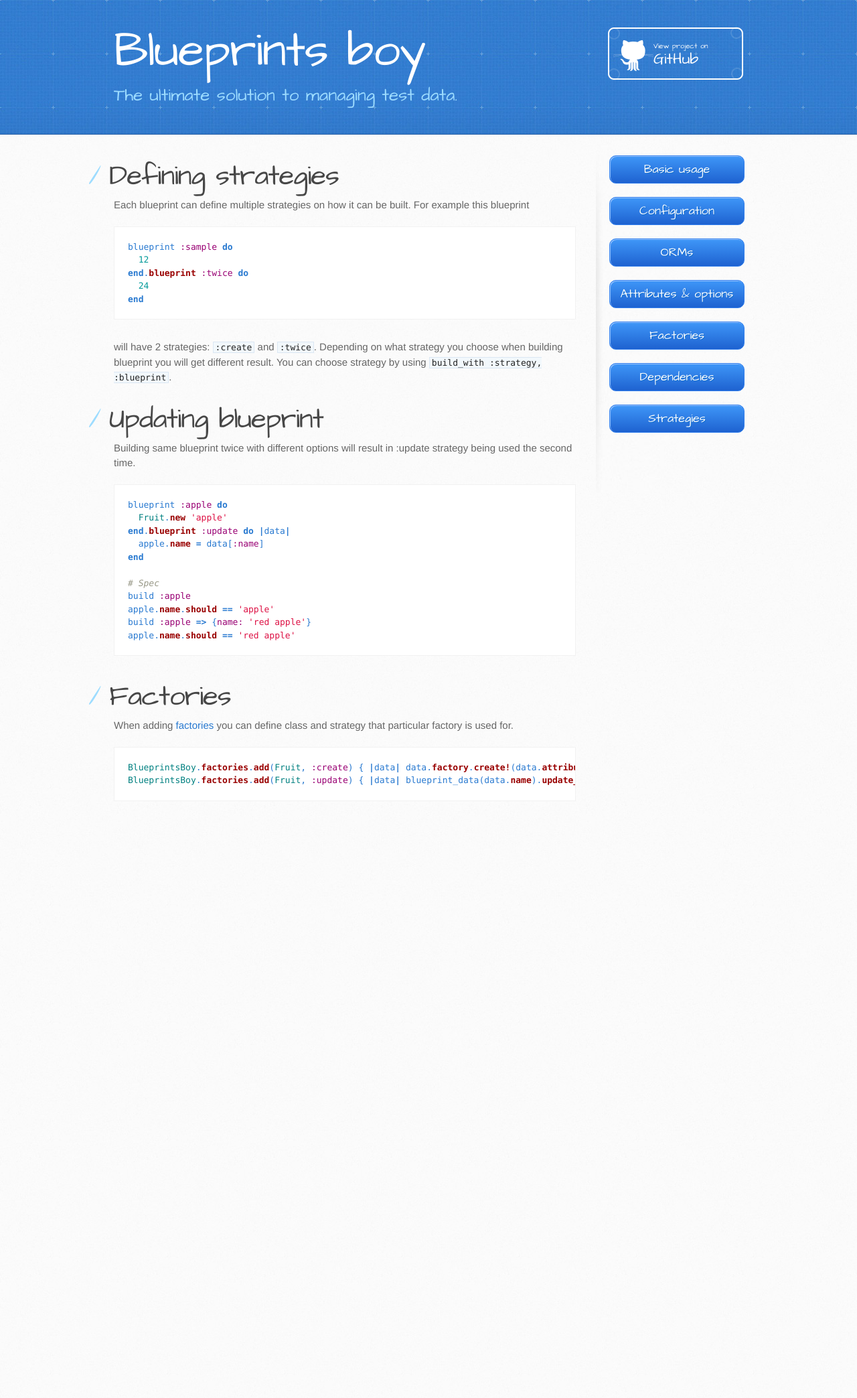
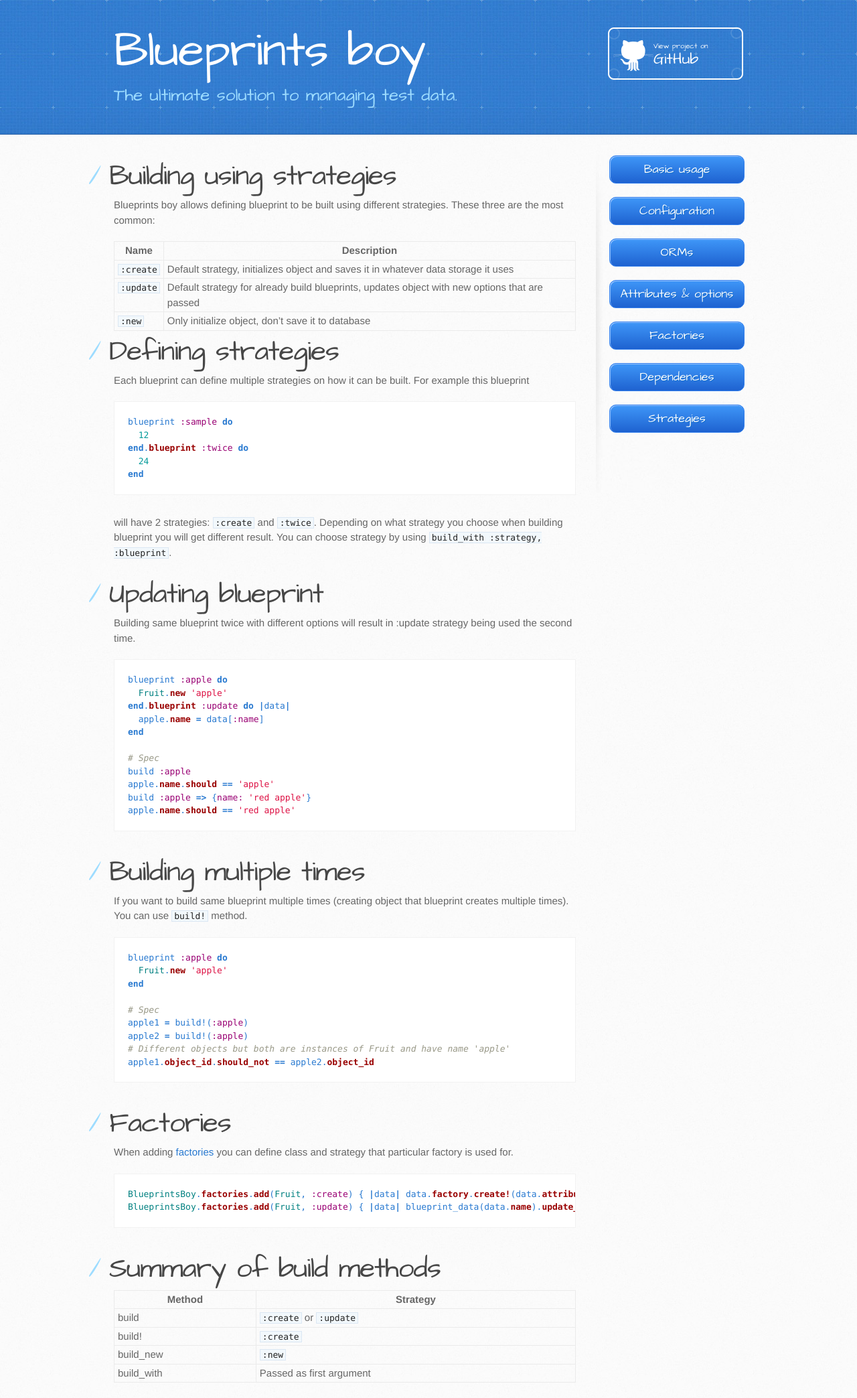
Before and after one commit to andriusch/blueprints_boy, a Jekyll site: the page built from _posts/2010-07-01-strategies.markdown, in a window 1280 px wide. Shown: the whole page at 67% size. Built offline with Jekyll 4.4.1, drawn with Linux system fonts in a browser that asks for light colours; before the commit the page ends 1248 px from its top, so only the background shows below that.

Commit message:
Added docs for build! and expanded on strategies

```diff
--- a/Gemfile
+++ b/Gemfile
@@ -1,2 +1,3 @@
 source 'https://rubygems.org'
+gem 'therubyracer'
 gem 'github-pages'
--- a/_posts/2010-07-01-strategies.markdown
+++ b/_posts/2010-07-01-strategies.markdown
@@ -2,6 +2,16 @@
 layout: application
 title: Strategies
 ---
+
+# Building using strategies
+
+Blueprints boy allows defining blueprint to be built using different strategies. These three are the most common:
+
+Name      | Description
+----------|------------
+`:create` | Default strategy, initializes object and saves it in whatever data storage it uses
+`:update` | Default strategy for already build blueprints, updates object with new options that are passed
+`:new`    | Only initialize object, don't save it to database
 
 # Defining strategies
 
@@ -36,6 +46,23 @@ build :apple => {name: 'red apple'}
 apple.name.should == 'red apple'
 {% endhighlight %}
 
+# Building multiple times
+
+If you want to build same blueprint multiple times (creating object that blueprint creates multiple times). You can use
+`build!` method.
+
+{% highlight ruby %}
+blueprint :apple do
+  Fruit.new 'apple'
+end
+
+# Spec
+apple1 = build!(:apple)
+apple2 = build!(:apple)
+# Different objects but both are instances of Fruit and have name 'apple'
+apple1.object_id.should_not == apple2.object_id
+{% endhighlight %}
+
 # Factories
 
 When adding [factories](/blueprints_boy/factories) you can define class and strategy that particular factory is used for.
@@ -44,3 +71,12 @@ When adding [factories](/blueprints_boy/factories) you can define class and stra
 BlueprintsBoy.factories.add(Fruit, :create) { |data| data.factory.create!(data.attributes) }
 BlueprintsBoy.factories.add(Fruit, :update) { |data| blueprint_data(data.name).update_attributes!(data.options) }
 {% endhighlight %}
+
+# Summary of build methods
+
+Method     | Strategy
+-----------|-------------------
+build      | `:create` or [`:update`](/blueprints_boy/strategies#updating-blueprint)
+build!     | `:create`
+build_new  | `:new`
+build_with | Passed as first argument
--- a/stylesheets/stylesheet.css
+++ b/stylesheets/stylesheet.css
@@ -214,13 +214,17 @@ table {
     border: 1px solid #ebebeb;
 }
 
+td, th {
+    border: 1px solid #ebebeb;
+    padding: 2px 5px;
+}
+
 th {
-    font-weight: 500;
+    font-weight: bold;
 }
 
 td {
-    border: 1px solid #ebebeb;
-    text-align: center;
+    text-align: left;
     font-weight: 300;
 }
 
```
